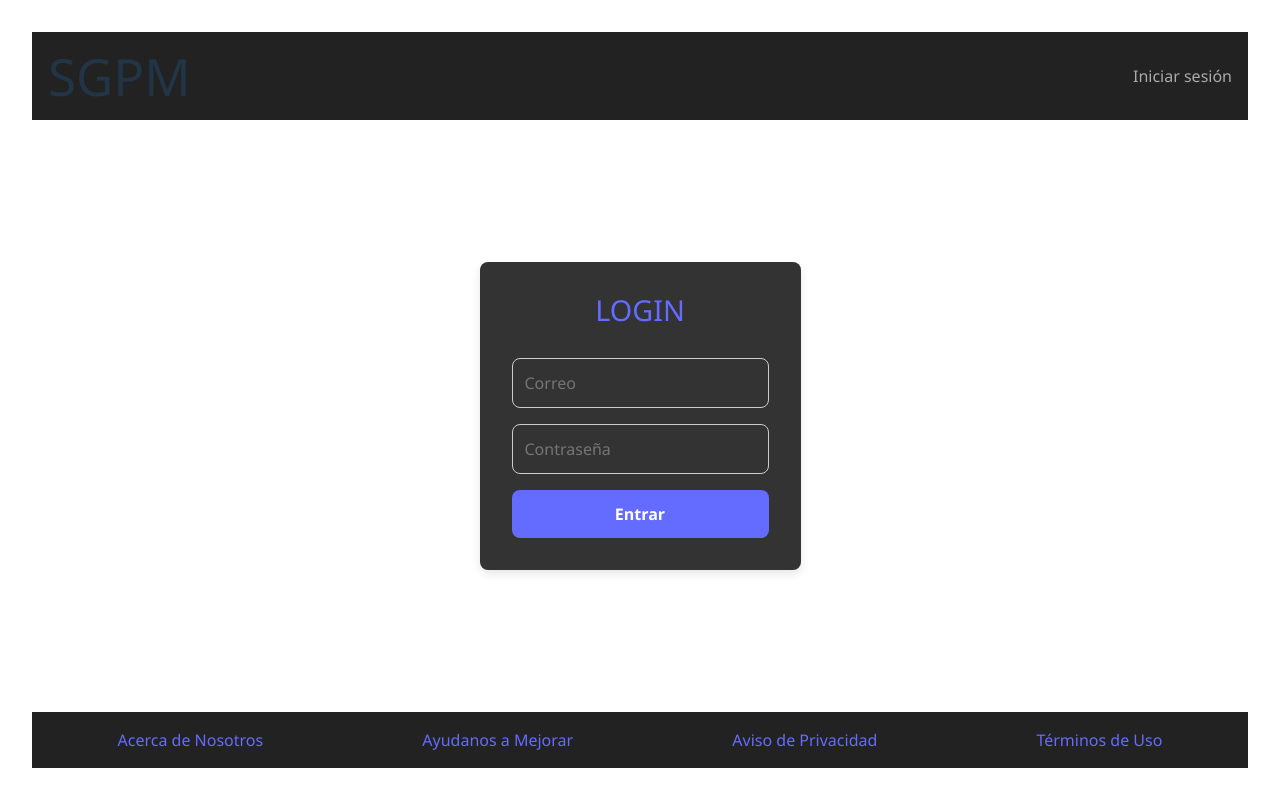
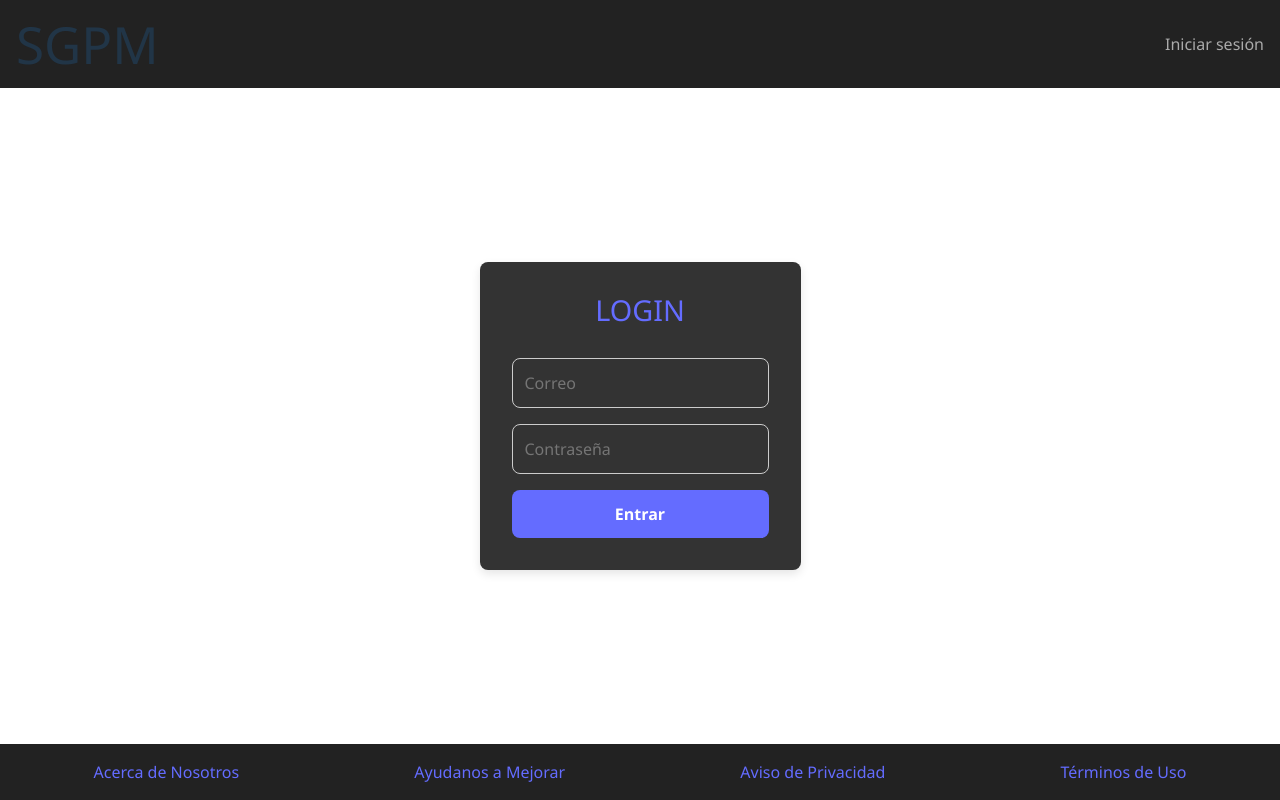
Before and after one commit to ldcantillom/sgpm-frontend, a React (Vite) app: page / in a window 1280 px wide. Built offline with nearby package versions, Linux system fonts and the light colour scheme.

Commit message:
[UPDATE] center container-layout.

```diff
--- a/src/styles/App.css
+++ b/src/styles/App.css
@@ -3,7 +3,6 @@
 #layout {
   max-width: 100vw;
   min-height: 100dvh;
-  padding: 2rem;
   text-align: center;
   display: grid;
   grid-template-rows: auto 8fr auto;
@@ -19,3 +18,7 @@
   width: 100%;
 }
 #layout .footer { grid-row-start: 3; }
+
+.container-layout {
+  margin: auto;
+}
```
